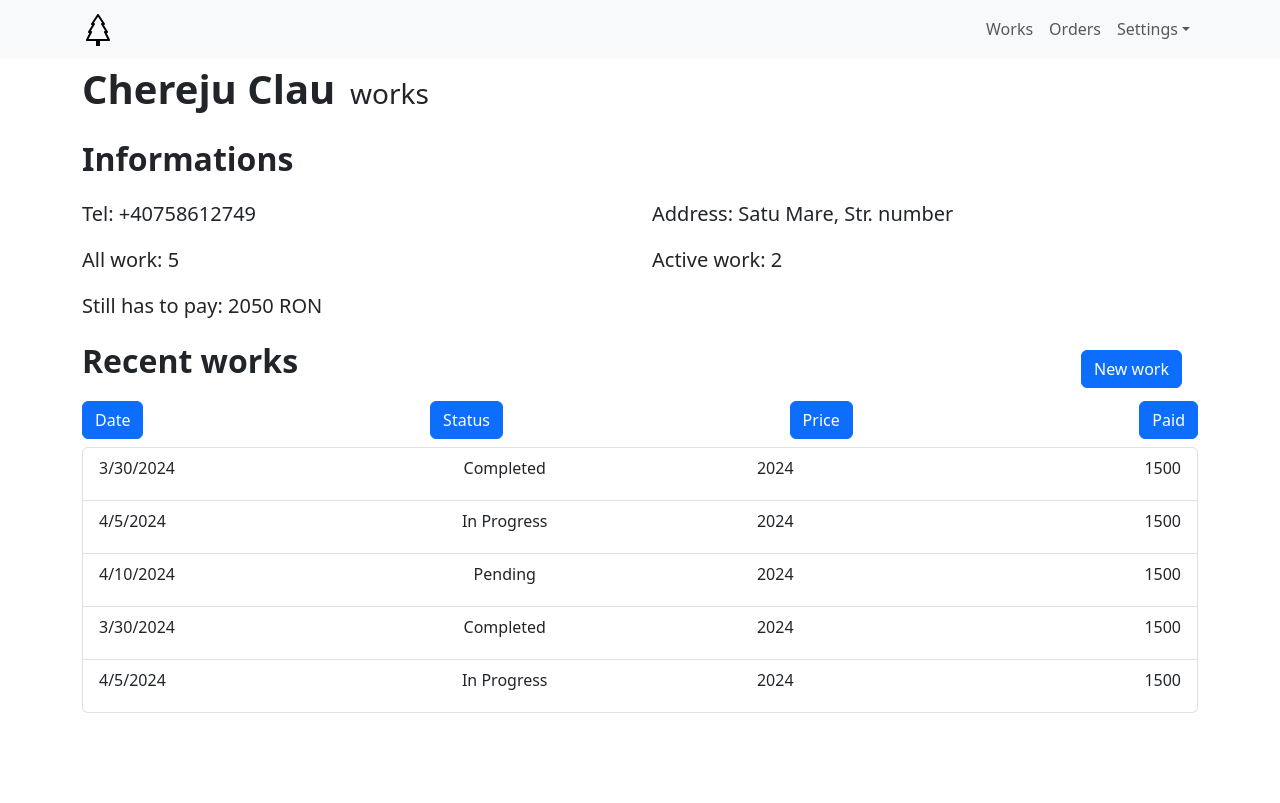
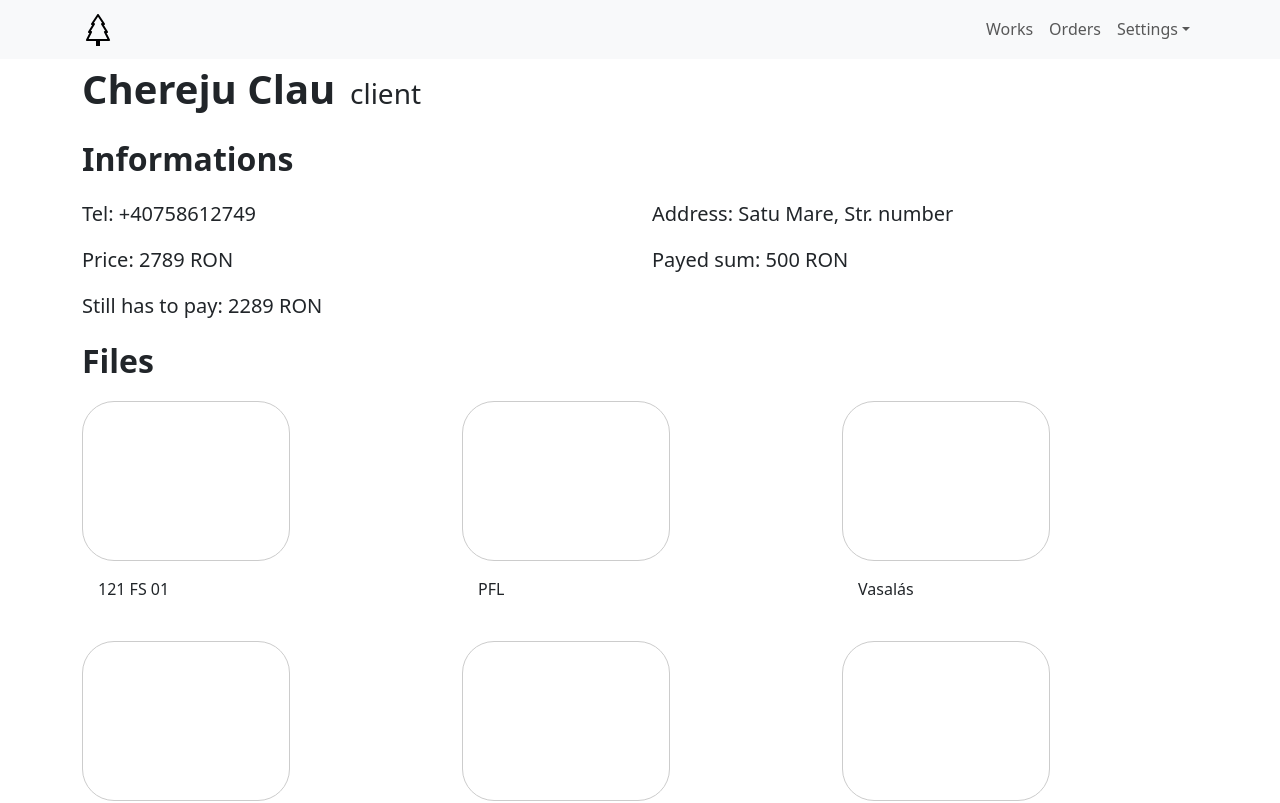
Before and after one commit to BudyBuilding/asztalos, a React (Create React App) app in the folder asztalos/: page / in a window 1280 px wide. Shown: the top 803 px of the page. Built offline with nearby package versions, Linux system fonts and the light colour scheme.

Commit message:
Creating a basic work analyzer.

```diff
--- a/asztalos/src/App.js
+++ b/asztalos/src/App.js
@@ -2,8 +2,8 @@ import "./App.css";
 import Login from "./components/modules/login";
 import Dashboard from "./components/modules/dashboard";
 import Navbar from "./components/modules/navigationbar";
-import Clientanalyzer from "./components/reusable/clientAnalyzer";
-
+import ClientAnalyzer from "./components/reusable/clientAnalyzer";
+import WorkAnalyzer from "./components/reusable/workAnalyzer";
 import "bootstrap/dist/css/bootstrap.min.css"; // Importáljuk a Bootstrap stíluslapot
 
 function App() {
@@ -14,8 +14,9 @@ function App() {
      <Login />
 */}
       <Navbar />
-      <Clientanalyzer />
+      <WorkAnalyzer />
       {/*
+      <ClientAnalyzer />
       <Dashboard />
        */}
     </div>
--- a/asztalos/src/components/reusable/clientAnalyzer.js
+++ b/asztalos/src/components/reusable/clientAnalyzer.js
@@ -1,7 +1,7 @@
 import React, { useState } from "react";
 import { Button, ListGroup } from "react-bootstrap";
 import ClientWorkListItem from "./clientWorksListItem";
-function Clientanalyzer() {
+function ClientAnalyzer() {
   const [works, setWorks] = useState([
     {
       Id: 1,
@@ -112,4 +112,4 @@ function Clientanalyzer() {
   );
 }
 
-export default Clientanalyzer;
+export default ClientAnalyzer;
--- /dev/null
+++ b/asztalos/src/components/reusable/workAnalyzer.js
@@ -0,0 +1,147 @@
+import React, { useState } from "react";
+import { Button, ListGroup } from "react-bootstrap";
+import { Row, Col } from "react-bootstrap";
+
+function WorkAnalyzer() {
+  const [files, setFiles] = useState([
+    {
+      id: 1,
+      name: "121 FS 01",
+    },
+    {
+      id: 2,
+      name: "PFL",
+    },
+    {
+      id: 3,
+      name: "Vasalás",
+    },
+    {
+      id: 1,
+      name: "121 FS 01",
+    },
+    {
+      id: 2,
+      name: "PFL",
+    },
+    {
+      id: 3,
+      name: "Vasalás",
+    },
+    {
+      id: 1,
+      name: "121 FS 01",
+    },
+    {
+      id: 2,
+      name: "PFL",
+    },
+    {
+      id: 3,
+      name: "Vasalás",
+    },
+    {
+      id: 1,
+      name: "121 FS 01",
+    },
+    {
+      id: 2,
+      name: "PFL",
+    },
+    {
+      id: 3,
+      name: "Vasalás",
+    },
+    {
+      id: 1,
+      name: "121 FS 01",
+    },
+    {
+      id: 2,
+      name: "PFL",
+    },
+    {
+      id: 3,
+      name: "Vasalás",
+    },
+  ]);
+
+  return (
+    <>
+      <div class="container d-xl-block">
+        <p className="fs-3  text-start">
+          <span className="fs-1 fw-bold">Chereju Clau</span>
+          &nbsp; client
+        </p>
+      </div>
+      <div class="container d-xl-block">
+        <p className="fs-2 fw-bold text-start">Informations</p>
+        <div className="row">
+          <div className="col-md-6">
+            <p className="fs-5 text-start">
+              Tel: <span>+40758612749</span>
+            </p>
+          </div>
+          <div className="col-md-6">
+            <p className="fs-5 text-start">
+              Address: <span>Satu Mare, Str. number</span>
+            </p>
+          </div>
+          <div className="col-md-6">
+            <p className="fs-5 text-start">
+              Price: <span>2789</span> RON
+            </p>
+          </div>
+          <div className="col-md-6">
+            <p className="fs-5 text-start">
+              Payed sum: <span>500</span> RON
+            </p>
+          </div>
+          <div className="col-md-6">
+            <p className="fs-5 text-start">
+              Still has to pay: <span>2289</span> RON
+            </p>
+          </div>
+        </div>
+      </div>
+
+      <div class="container d-xl-block">
+        <div className="d-flex justify-content-between align-items-center">
+          <p className="fs-2 fw-bold text-start">Files</p>
+        </div>
+
+        <Row xs={1} md={3} className="g-4">
+          {files.map((file, index) => (
+            <Col key={index}>
+              <div
+                className="d-flex flex-column align-items-center justify-content-center"
+                style={{
+                  width: "13rem",
+                  height: "10rem",
+                  borderRadius: "2rem",
+                  border: "1px solid #ccc", // Doboz keret
+                }}
+              ></div>
+              <div
+                className="d-flex flex-column align-items-start w-100 justify-content-center"
+                style={{ margin: "1rem" }}
+              >
+                {file.name}
+              </div>
+            </Col>
+          ))}
+        </Row>
+
+        <ListGroup>
+          {/**
+          {works.map((work) => (
+            <ClientWorkListItem key={work.Id} work={work} />
+          ))}
+          *  */}
+        </ListGroup>
+      </div>
+    </>
+  );
+}
+
+export default WorkAnalyzer;
```
